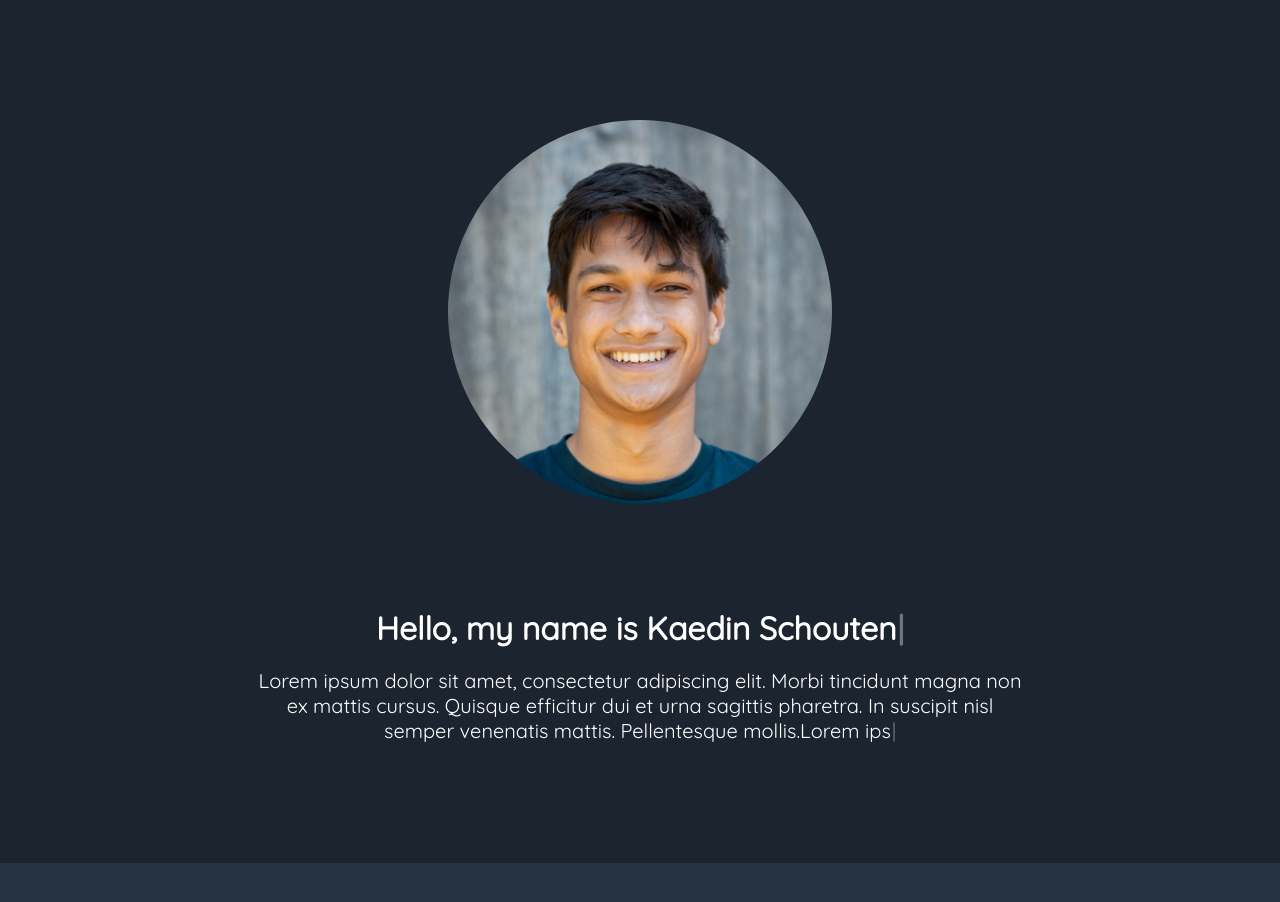
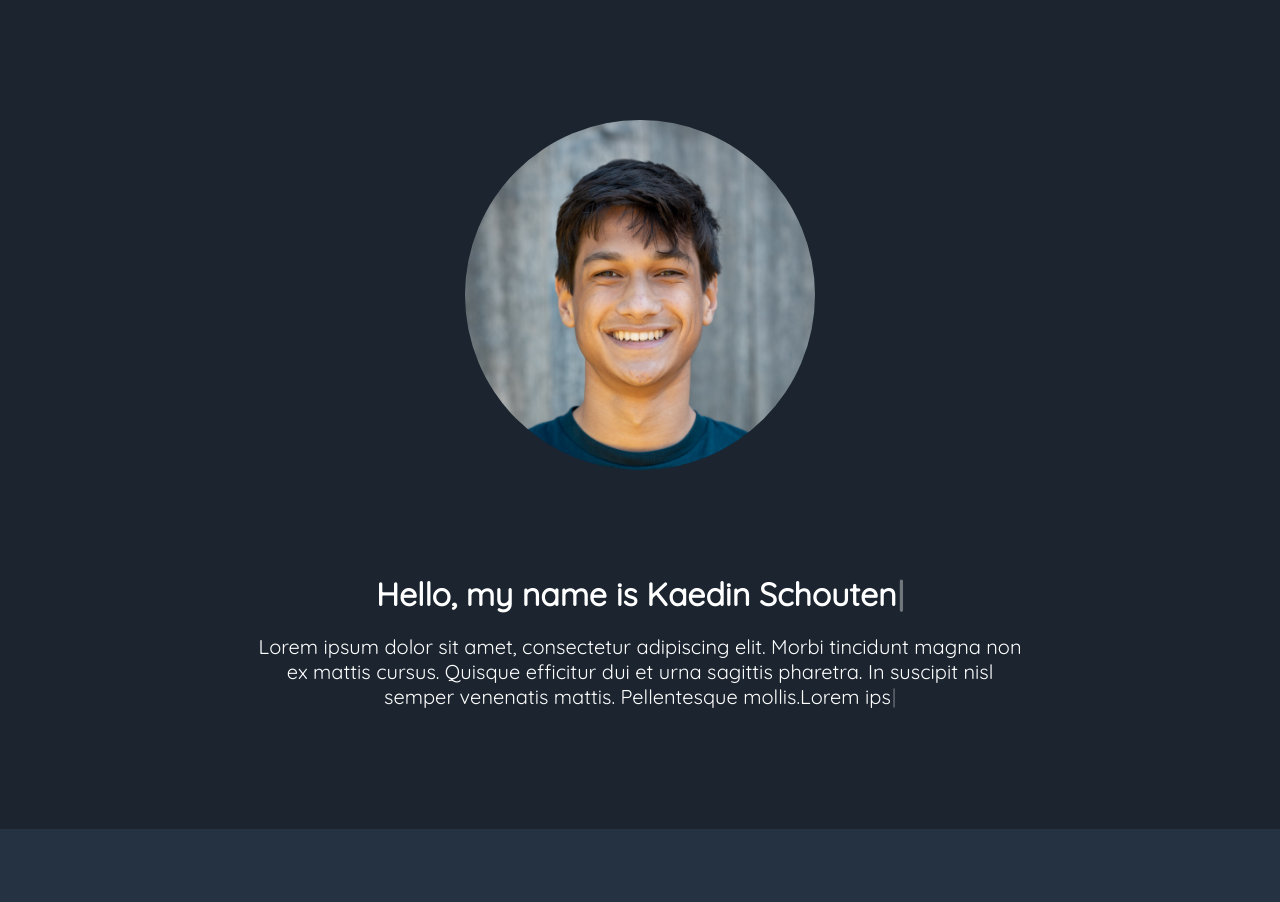
Before and after one commit to Kaediin/portfolio-react, a React (Create React App) app: page / in a window 1280 px wide. Shown: the part 1060-1962 px from the top of the page. Built offline with nearby package versions, Linux system fonts and the light colour scheme.

Commit message:
Adjusted profile picture width

```diff
--- a/src/sections/portfolio/about.css
+++ b/src/sections/portfolio/about.css
@@ -12,7 +12,8 @@
 
 #about #container-content img{
     border-radius: 50%;
-    width: 50%;
+    width: 100%;
+    max-width: 350px;
     margin: 100px 0;
 }
 
```
